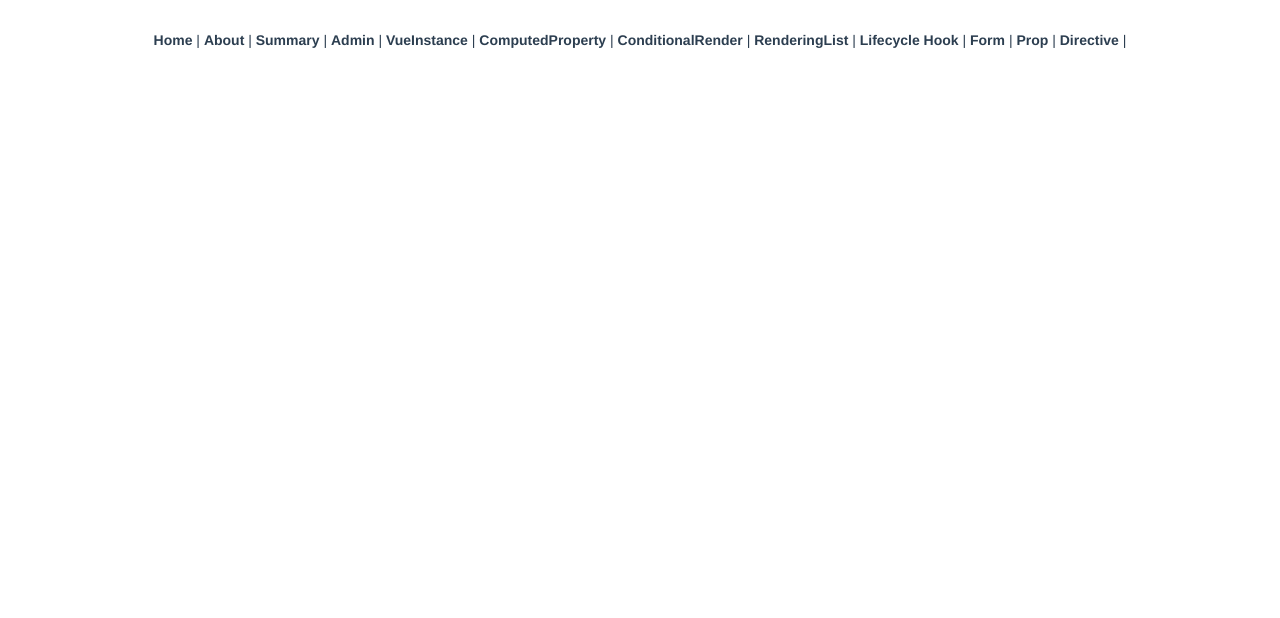
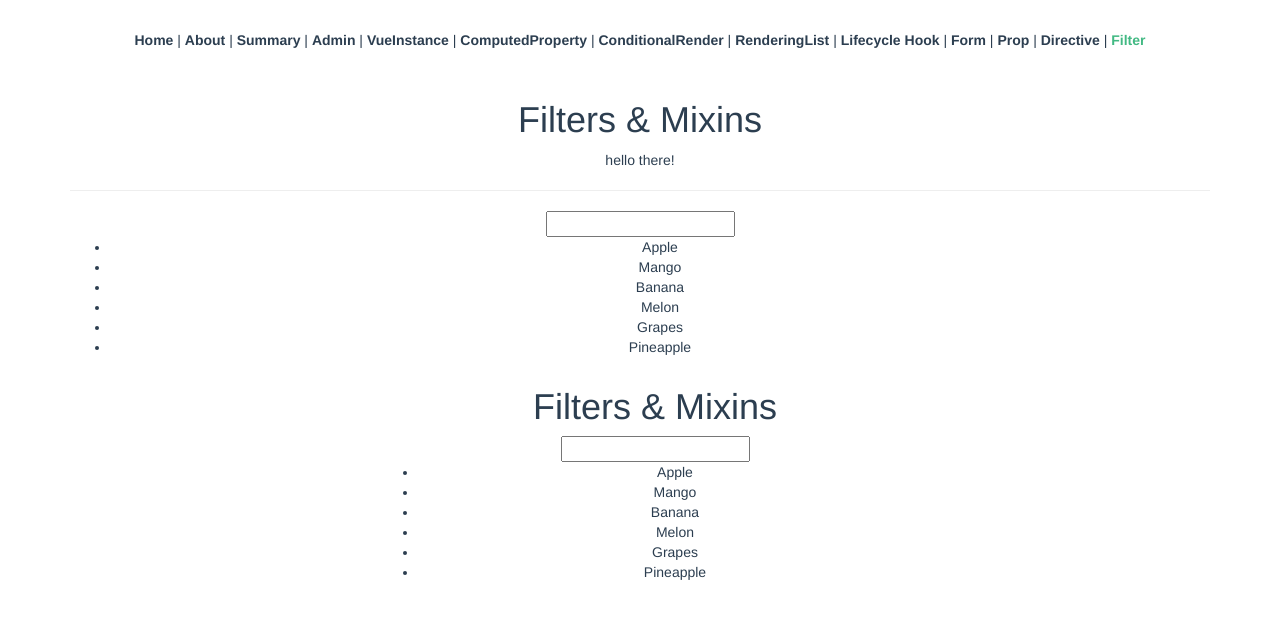
Before and after one commit to vaishnavi-shinde12/vue-cli, a Vue app: page /filter in a window 1280 px wide. Shown: the top 618 px of the page. Built offline with nearby package versions, Linux system fonts and the light colour scheme; a web font is replaced by a local one.

Commit message:
Filter and Mixins

```diff
--- a/src/App.vue
+++ b/src/App.vue
@@ -15,6 +15,7 @@
       <router-link to="/form">Form</router-link> |
       <router-link to="/firstprop">Prop</router-link> |
       <router-link to="/directives">Directive</router-link> |
+      <router-link to="/filter">Filter</router-link>
       <!-- <pre><div class="container">
         <div class="row">                            < this is another way to render Prop like (router-link) >
           <div class="col-xs-12">
--- /dev/null
+++ b/src/components/Filters.vue
@@ -0,0 +1,40 @@
+<template>
+    <div class="container">
+        <h1>Filters & Mixins</h1>
+        <p>{{ text | toUppercase | to-lowercase}}</p>
+        <hr>
+        <input v-model="filterText">
+        <ul>
+            <li v-for="fruit in filteredFruits" :key="fruit">{{ fruit }}</li>
+        </ul>
+        <app-list></app-list>
+    </div>
+</template>
+
+<script>
+    import List from "@/components/List.vue";
+    import { fruitMixin } from '@/components/fruitMixin.js';
+
+    export default {
+        mixins: [fruitMixin],                 //vuejs mergers our mixins with existing data in our any file where we add a mixin
+        data() {
+            return {
+                text: "hello there!"
+            }
+        },
+        filters: {
+            toUppercase(value) {
+                return value.toUpperCase();
+            }
+        },
+        components: {
+            appList: List
+        },
+        created() {
+             console.log('Inside Created Filter Hook');
+         }
+    }
+</script>
+
+<style>
+</style>
--- /dev/null
+++ b/src/components/List.vue
@@ -0,0 +1,27 @@
+<template>
+    <div class="container">
+        <div class="row">
+            <div class="col-sm-12 col-sm-8 col-sm-offset-2 col-md-6 col-md-offset-3">
+                 <h1>Filters & Mixins</h1>
+                 <input v-model="filterText">
+                 <ul>
+                     <li v-for="fruit in filteredFruits" :key="fruit">{{ fruit }}</li>
+                 </ul>
+            </div>
+        </div>
+    </div>
+</template>
+
+<script>
+    import { fruitMixin} from '@/components/fruitMixin.js';
+
+    export default {
+         mixins: [fruitMixin],
+         created() {
+             console.log('Inside Created List Hook');
+         }
+    }
+</script>
+
+<style>
+</style>
--- /dev/null
+++ b/src/components/fruitMixin.js
@@ -0,0 +1,18 @@
+export const fruitMixin = {
+    data() {
+        return {
+            fruits: ['Apple', 'Mango', 'Banana', 'Melon', 'Grapes','Pineapple'],
+            filterText: ''
+        }
+    },
+    computed: {
+        filteredFruits() {
+            return this.fruits.filter((element) => {
+                 return element.match(this.filterText);
+            });
+        }
+    },
+    created() {
+        console.log('created');
+     }
+}
--- a/src/main.js
+++ b/src/main.js
@@ -13,7 +13,7 @@
 });
 
 Vue.directive('highlight',{
-    bind(el, binding, vnode) {
+    bind(el, binding) {
       // el.style.backgroundColor= "pink";                 //-- passing a simple directive
 
       // el.style.backgroundColor = binding.value;         //-- passing values to custom directive
@@ -42,6 +42,15 @@
 });                //creating global directives (v-highlight)
 
 
+Vue.filter('to-lowercase', function(value) {
+   return value.toLowerCase();
+});
+
+Vue.mixin({
+      created() {
+        console.log('Global Mixin - Created Hook');
+      }
+});
 
 new Vue({
   router,
--- a/src/router.js
+++ b/src/router.js
@@ -14,6 +14,7 @@
 import Slots from "@/components/Slots";
 import Form from "@/components/Form";
 import Directives from "@/components/Directives";
+import Filters from "@/components/Filters";
 
 Vue.use(Router);
 function lazyLoad(view){                                 //Function for lazyLoading
@@ -112,6 +113,11 @@
       path: "/directives",
       name: "directives",
       component: Directives
+    },
+    {
+      path: "/filter",
+      name: "filter",
+      component: Filters
     }
   ]
 });
```
